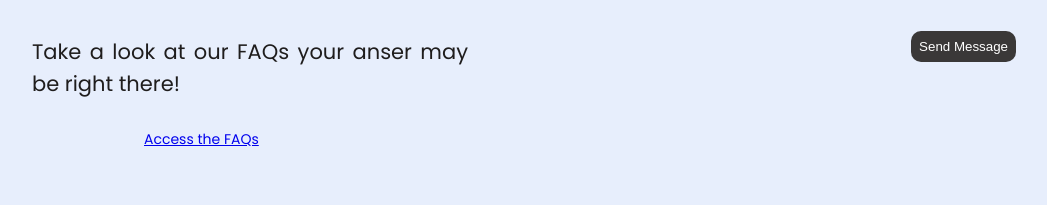
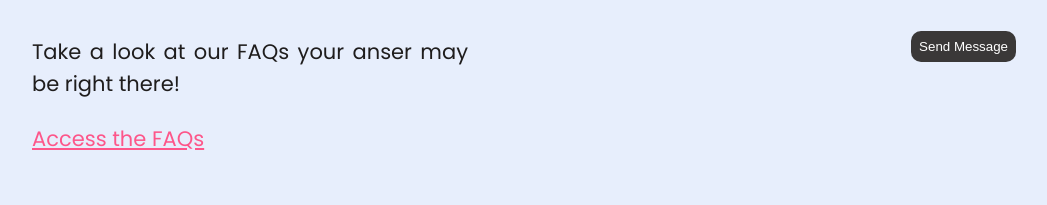
Before and after one commit to zuri-training/favicon-gen-team-66, a Django app: template frontend/templates/account/contact.html in a window 1280 px wide. Shown: the part 622-827 px from the top of the page, without its empty margins (116-1163 px from the left). Before the commit the page ends 768 px from the top, so only its background shows below. Run offline with Django 4.2, Linux system fonts and the light colour scheme; the template is opened without the code that fills it, so the values that code supplies are empty.

Commit message:
correct hover anchor color

```diff
--- a/frontend/static/account/contact.css
+++ b/frontend/static/account/contact.css
@@ -99,12 +99,14 @@ button {
     text-align: justify;
 }
 
-.faqs {
-    margin-left: 8em;
-    color: grey;
-    margin-top: 2em;
+.faqs a {
+    color: #FD568A;
+    font-size: 1.5em;
 }
 
+.faqs a:hover{
+    color: #db1151
+}
 @media screen and (max-width: 600px){
     .container {
         width: 100%;
```
